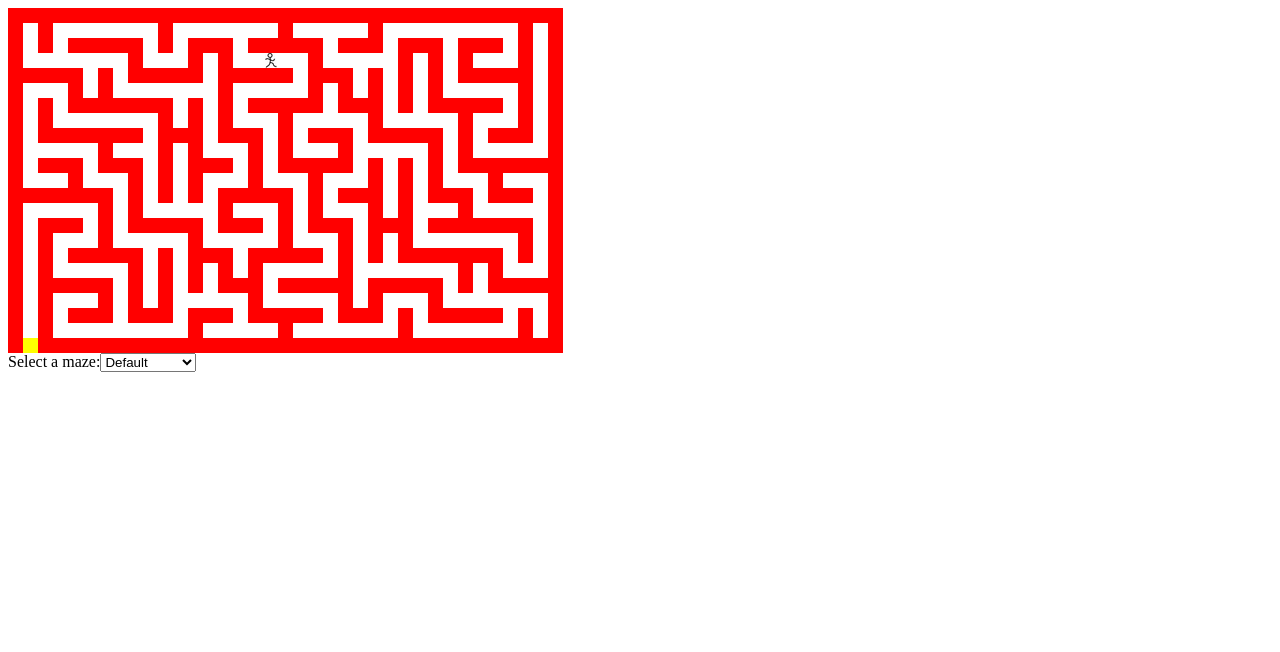
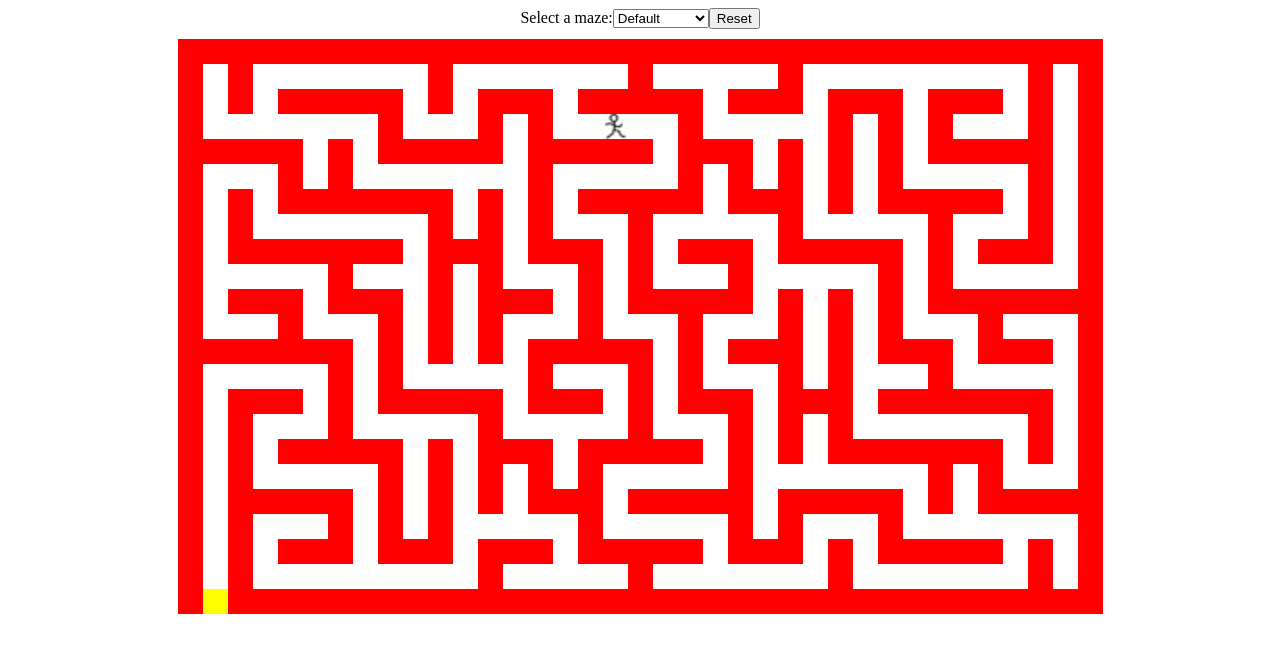
Before and after one commit to RMHonor/infosum-maze, a React app: page / in a window 1280 px wide. Shown: the top 652 px of the page. Built offline with nearby package versions, Linux system fonts and the light colour scheme.

Commit message:
Design tweaks

```diff
--- a/src/components/maze/maze.scss
+++ b/src/components/maze/maze.scss
@@ -1,3 +1,4 @@
 .maze-row {
   line-height: 0;
+  text-align: center;
 }
--- /dev/null
+++ b/src/components/reset/reset.jsx
@@ -0,0 +1,20 @@
+import React from 'react';
+import { connect } from 'react-redux';
+
+import changeMaze from '../../actions/change-maze';
+
+const Reset = props => console.log(props) || (
+  <button onClick={() => props.reset(props.selectedMaze)}>Reset</button>
+);
+
+function mapStateToProps({ selectedMaze }) {
+  return { selectedMaze };
+}
+
+function mapDispatchToProps(dispatch) {
+  return {
+    reset: selectedMaze => dispatch(changeMaze(selectedMaze)),
+  }
+}
+
+export default connect(mapStateToProps, mapDispatchToProps)(Reset);
--- a/src/components/tile/tile.scss
+++ b/src/components/tile/tile.scss
@@ -1,7 +1,27 @@
 .tile {
-  height: 15px;
-  width: 15px;
+  @media (max-width: 767px) {
+    height: 15px;
+    width: 15px;
+  }
+  @media (min-width: 768px){
+    height: 20px;
+    width: 20px;
+    background-size: 18px 20px;
+  }
+  @media (min-width: 991px){
+    height: 25px;
+    width: 25px;
+    background-size: 21px 25px;
+  }
+  //@media (min-width: 1199px){
+  //  height: 20px;
+  //  width: 20px;
+  //  background-size: 20px 16px;
+  //}
+
   display: inline-block;
+  background-repeat: no-repeat;
+  background-position: center;
 
   &--wall {
     background-color: red;
@@ -12,10 +32,10 @@
   }
 
   &--player {
-    background: no-repeat center url('../../assets/img/player.png');
+    background-image: url('../../assets/img/player.png');
   }
 
   &--box {
-    background: no-repeat center url('../../assets/img/box.png');
+    background-image: url('../../assets/img/box.png');
   }
 }
--- a/src/index.jsx
+++ b/src/index.jsx
@@ -7,14 +7,20 @@ import reducers from './reducers';
 
 import Maze from './components/maze/maze';
 import MazeSelector from './components/maze-selector/maze-selector';
+import Reset from './components/reset/reset'
+
+import './index.scss';
 
 const store = createStore(reducers);
 
 render(
   <Provider store={store}>
     <div>
+      <div className="settings">
+        <MazeSelector />
+        <Reset />
+      </div>
       <Maze />
-      <MazeSelector />
     </div>
   </Provider>,
   document.querySelector('#root'),
--- /dev/null
+++ b/src/index.scss
@@ -0,0 +1,4 @@
+.settings {
+  text-align: center;
+  margin-bottom: 10px;
+}
```
